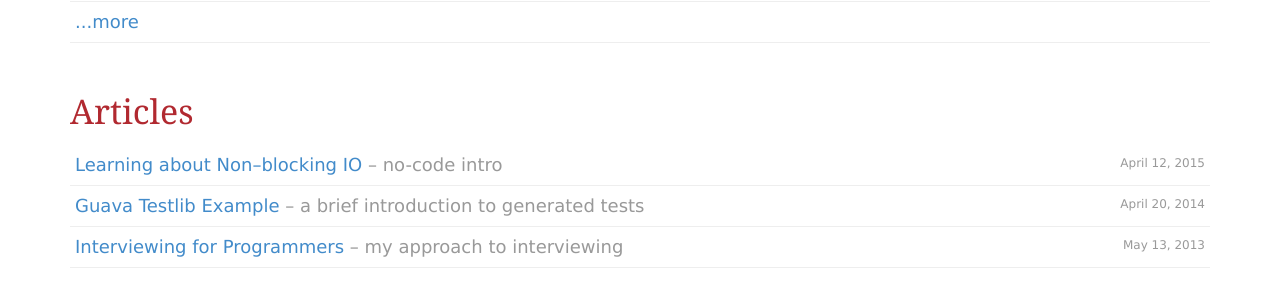
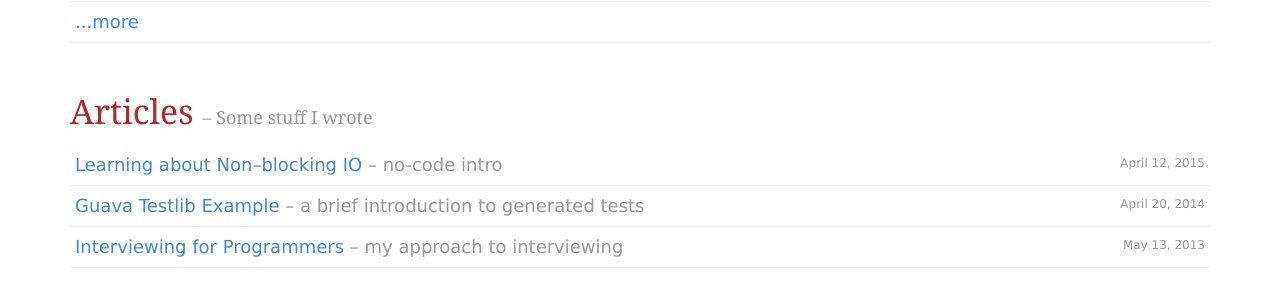
Before and after one commit to joekearney/joekearney.github.io, a Jekyll site: the page built from index.html, in a window 1280 px wide and 900 px high, scrolled down 673 px. Shown: the part 259-559 px from the top of the window. Built offline with Jekyll 4.4.1, drawn with Linux system fonts in a browser that asks for light colours; some web fonts are replaced.

Commit message:
index reformatting

```diff
--- a/index.html
+++ b/index.html
@@ -28,7 +28,7 @@ tags:
 
   <div class="row">
     <div class="col-md-12">
-      {% include short-toc-by-tag.html tag='article' title='Articles' numPosts='100' %}
+      {% include short-toc-by-tag.html tag='article' title=site.article.tag_name description=site.article.tag_description numPosts='100' %}
     </div>
   </div>
 
```
